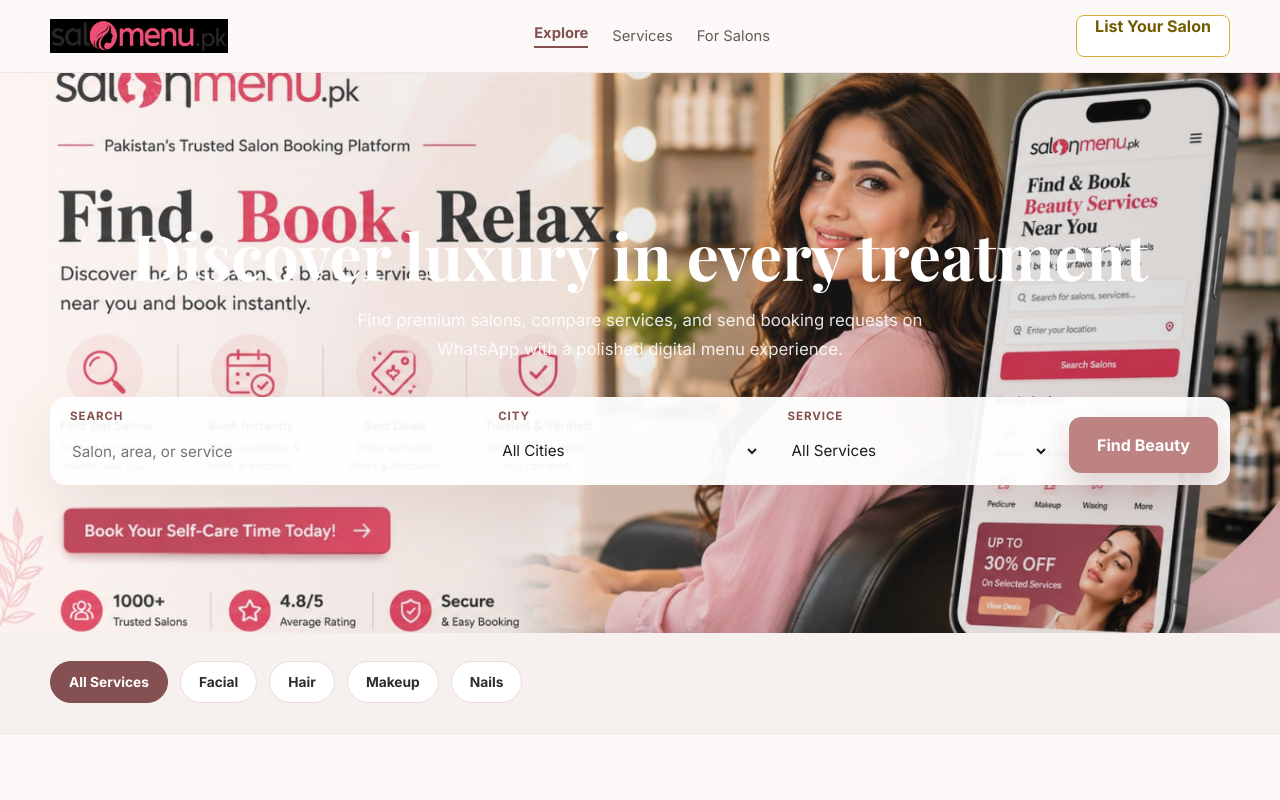
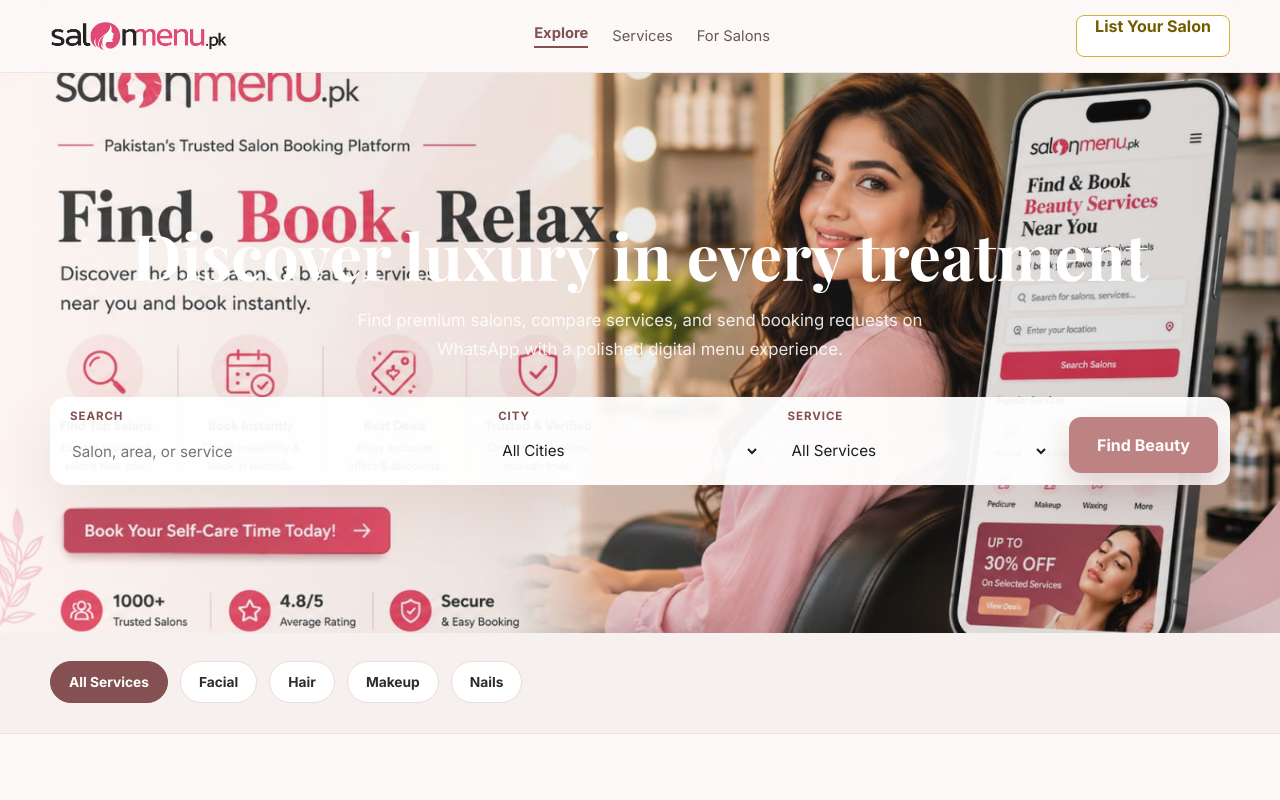
Before and after one commit to sarfrazakhtar786/salon-menu-platform, a plain HTML site: page index.html in a window 1280 px wide. Shown: the top 800 px of the page. Drawn offline with nearby package versions, Linux system fonts and the light colour scheme.

Commit message:
Use transparent SalonMenu logo

```diff
--- a/index.html
+++ b/index.html
@@ -560,7 +560,7 @@
   <header class="topbar">
     <div class="shell nav">
       <a class="brand" href="/">
-        <img src="assets/images/salonmenu-logo.jpeg" alt="SalonMenu.pk">
+        <img src="assets/images/salonmenu-logo.png" alt="SalonMenu.pk">
       </a>
       <nav class="nav-links" aria-label="Main navigation">
         <a href="#explore">Explore</a>
```
Also changed, not shown: salon.html (+1 -1 lines), assets/images/salonmenu-logo.jpeg (deleted), assets/images/salonmenu-logo.png (added).
